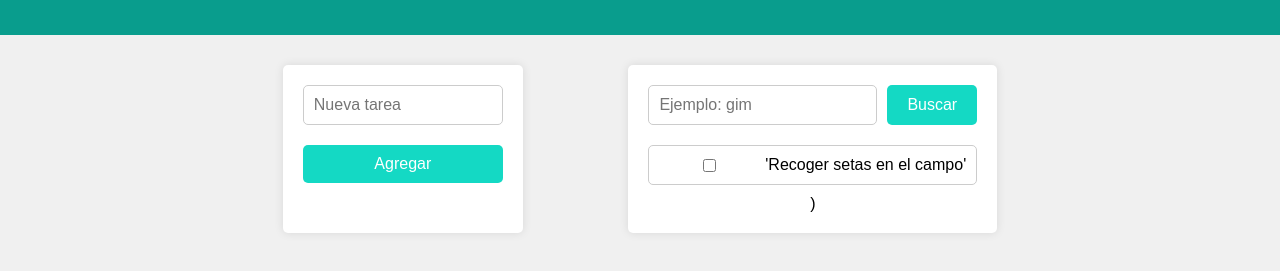
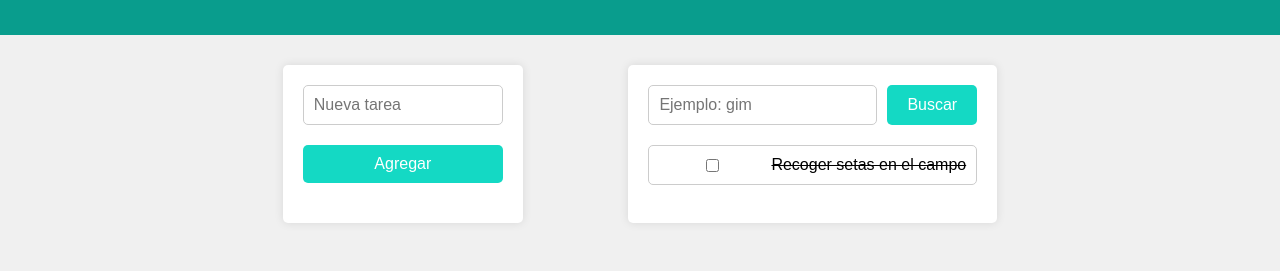
Before and after one commit to nadinestrella/myToDoList, a plain HTML site: page index.html in a window 1280 px wide. Shown: the part 115-386 px from the top of the page. Drawn offline with nearby package versions, Linux system fonts and the light colour scheme.

Commit message:
add class and attribute

```diff
--- a/css/main.css
+++ b/css/main.css
@@ -110,5 +110,4 @@ li button {
 
 .tachado{
     text-decoration: line-through;
-
 }
--- a/js/main.js
+++ b/js/main.js
@@ -1,8 +1,6 @@
 'use strict';
 
 const list = document.querySelector ('.js-list');
-
-
 
 const tasks = [
     { name: 'Recoger setas en el campo', completed: true },
@@ -14,4 +12,15 @@ const tasks = [
     },
   ];
 
-  list.innerHTML = `<li><input type="checkbox" id="input" name="input" class="task-input js-text-task-filter"><label for="input">'Recoger setas en el campo'</label></li>)`
+  // list.innerHTML = `<li><input type="checkbox"  id="input" name="input" class="task-input js-text-task-filter" checked><label for="input">Recoger setas en el campo</label></li>`;
+
+  list.innerHTML = `<li><input type="checkbox"  id="input" name="input" class="task-input js-text-task-filter"><label for="input"> ${tasks[0].name} </label></li>`;
+
+  console.log(list.innerHTML);
+  console.log(tasks[0].name);
+  console.log(tasks[0].completed);
+
+  if (tasks[0].completed){
+    list.classList.add('tachado'); // le estoy poniendo la clase a la ul y no al li, se me van a tachar todos
+    list.setAttribute('checked', 'checked'); // igual, le estoy poniendo el atributo a la ul y no al li que es donde debería estar por eso no sale checked la caja
+  }
```
